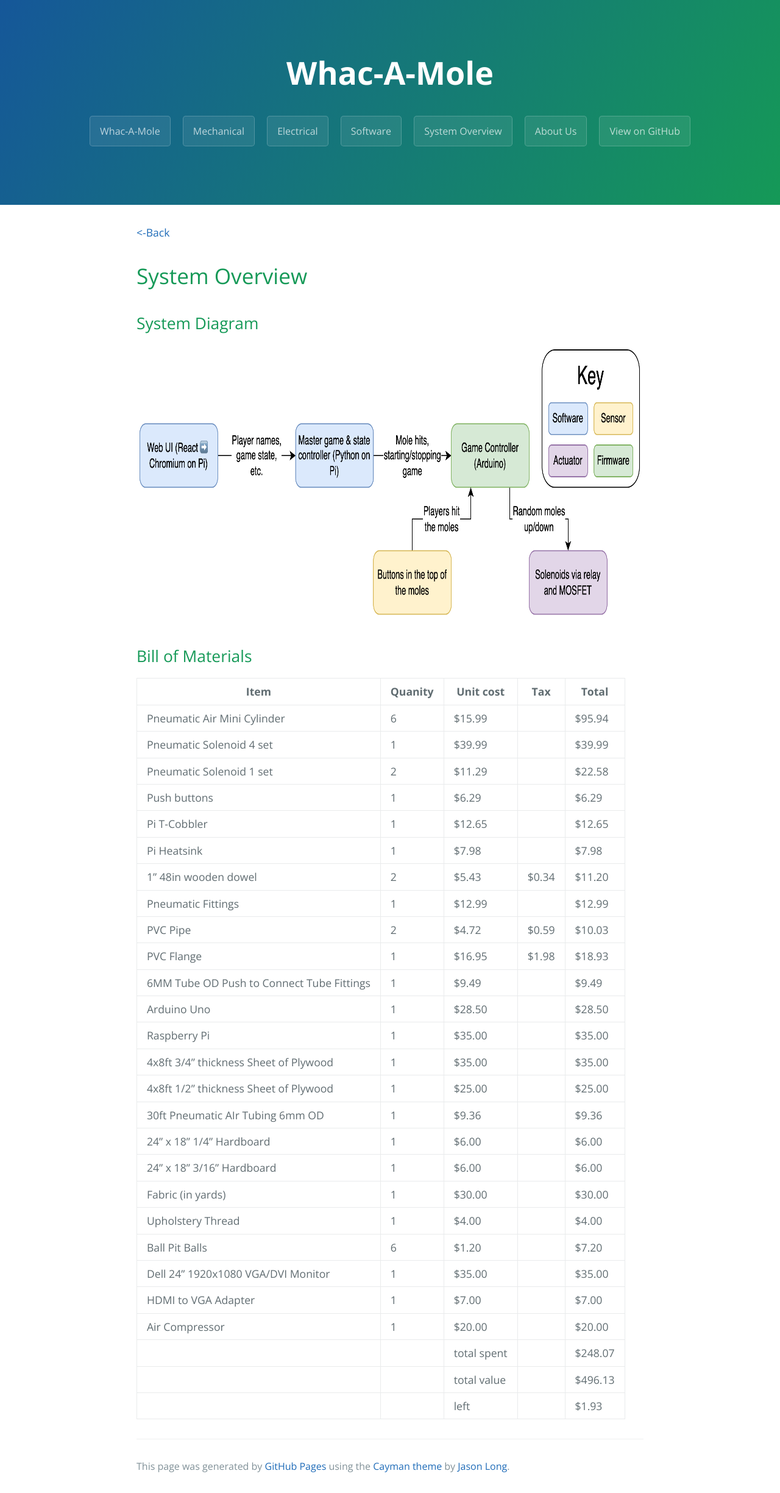
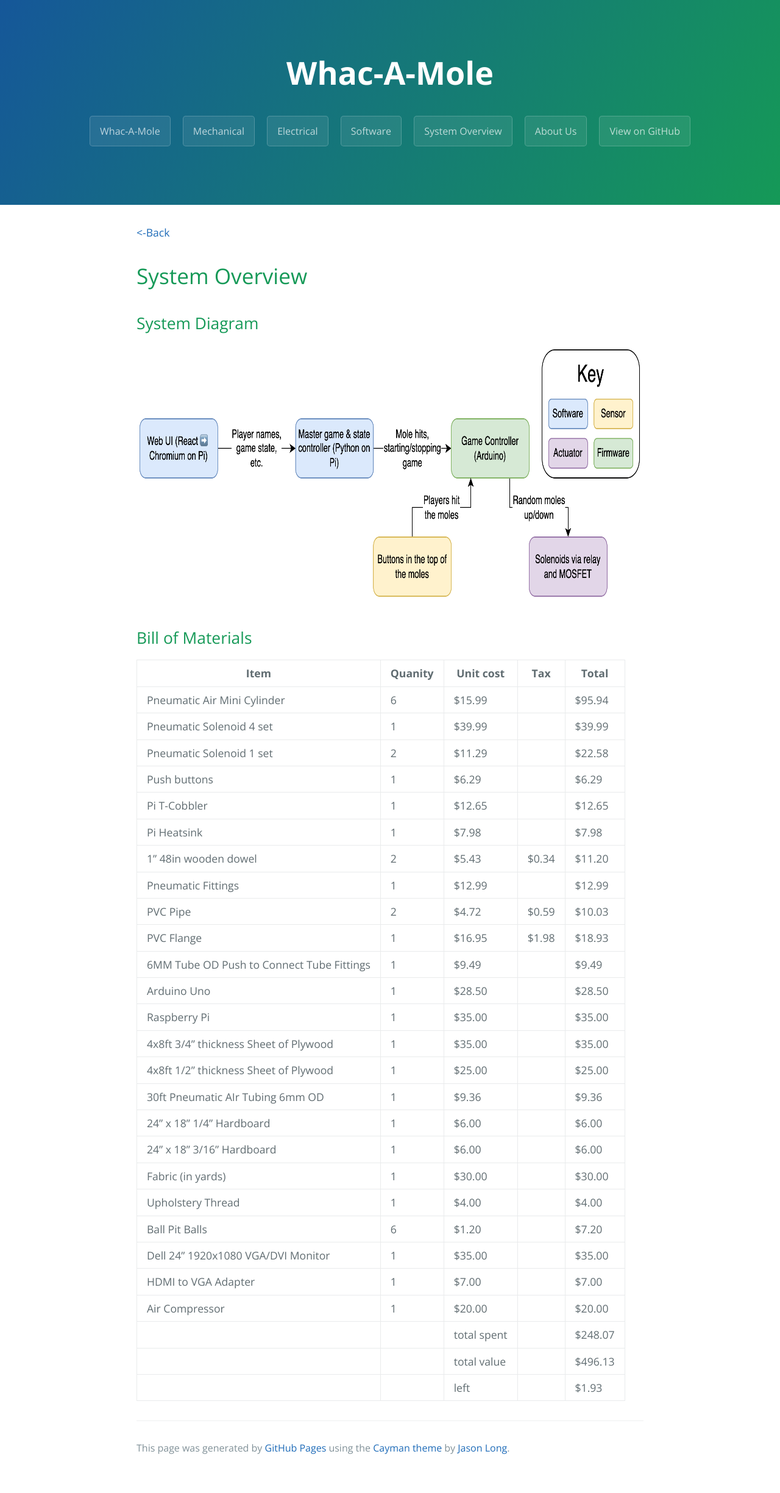
Before and after one commit to iamtheyammer/pie-whack-a-mole, a Jekyll site: the page built from system.md, in a window 1280 px wide. Shown: the whole page at 61% size. Built offline with Jekyll 4.4.1, drawn with Linux system fonts in a browser that asks for light colours; after the commit the page ends 2419 px from its top, so only the background shows below that.

Commit message:
img stretch fix

```diff
--- a/system.md
+++ b/system.md
@@ -9,7 +9,7 @@ filename: system.md
 
 ## System Diagram
 
-<img src="website-images/system/systemDiagram.png" style="width:auto;height:450px;padding:5px;max-width:100%">
+<img src="website-images/system/systemDiagram.png" style="width:auto;height:420px;padding:5px;max-width:100%">
 
 ## Bill of Materials
 
```
